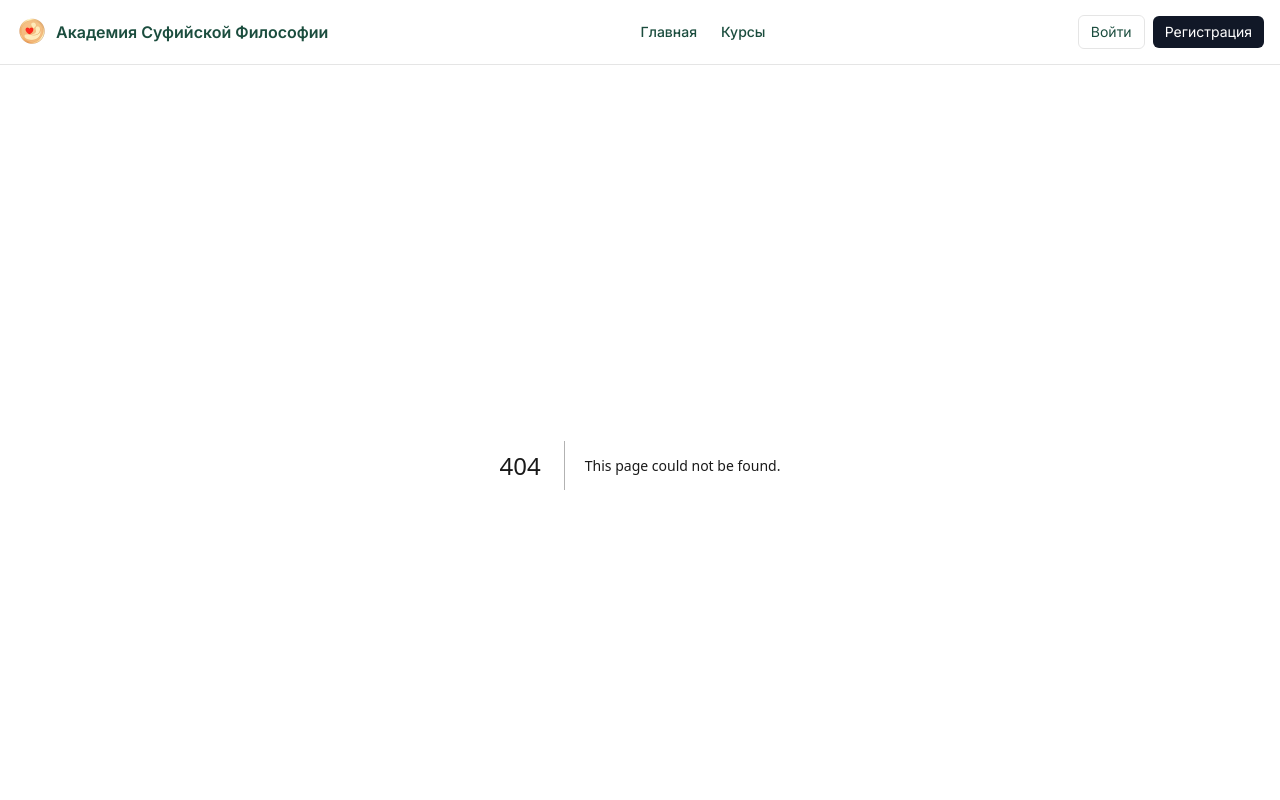
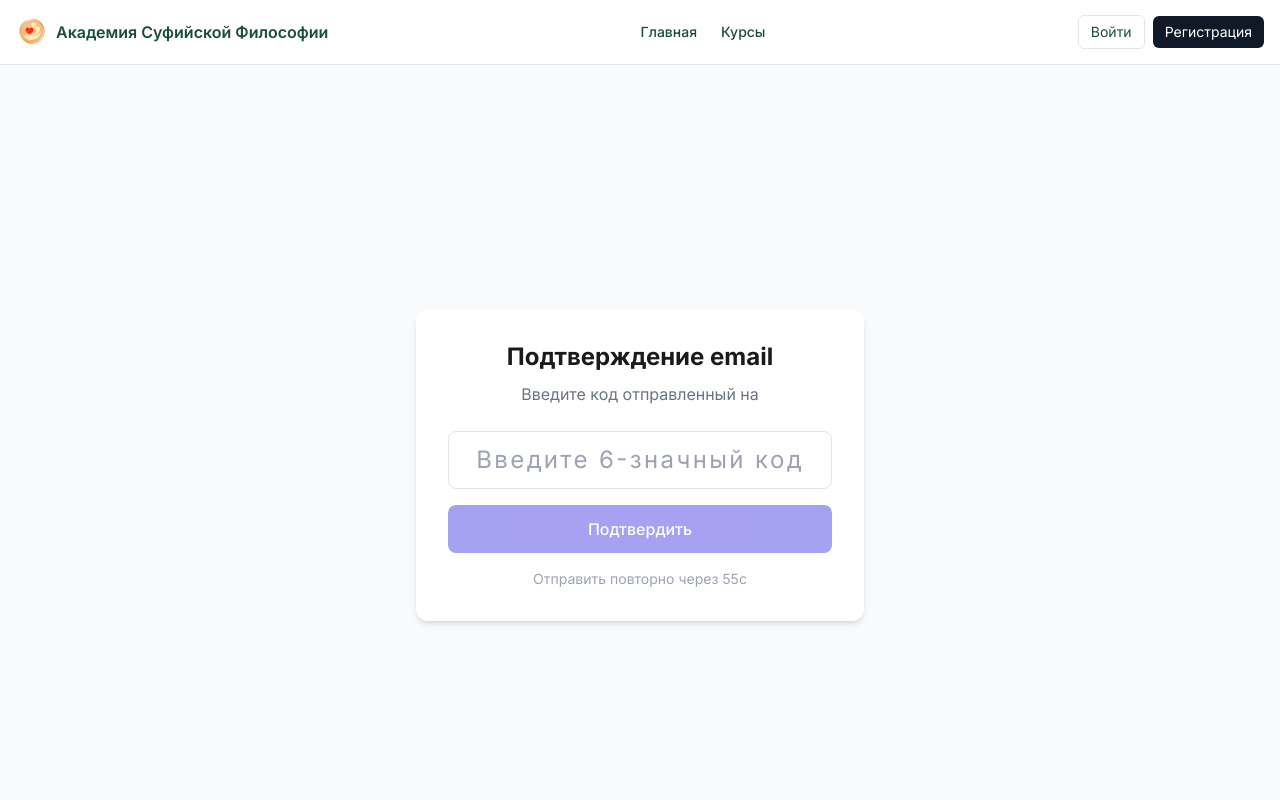
Before and after one commit to minasovhalust-web/sufi-academy, a Next.js app in the folder frontend/: page /auth/verify-email in a window 1280 px wide. Before the commit this address had no page. Shown: the top 800 px of the page. Built offline with nearby package versions, Linux system fonts and the light colour scheme.

Commit message:
Fix verify email suspense

```diff
--- a/frontend/src/app/auth/register/page.tsx
+++ b/frontend/src/app/auth/register/page.tsx
@@ -57,7 +57,7 @@ export default function RegisterPage() {
       },
       {
         onSuccess: () => {
-          router.push('/dashboard')
+          router.push('/auth/verify-email?email=' + encodeURIComponent(data.email))
         },
       }
     )
--- /dev/null
+++ b/frontend/src/app/auth/verify-email/page.tsx
@@ -0,0 +1,92 @@
+'use client'
+import { useState, useEffect, Suspense } from 'react'
+import { useRouter, useSearchParams } from 'next/navigation'
+import { apiClient } from '@/lib/api'
+
+function VerifyEmailForm() {
+  const router = useRouter()
+  const searchParams = useSearchParams()
+  const email = searchParams.get('email') || ''
+  const [code, setCode] = useState('')
+  const [error, setError] = useState('')
+  const [success, setSuccess] = useState('')
+  const [loading, setLoading] = useState(false)
+  const [resendTimer, setResendTimer] = useState(60)
+
+  useEffect(() => {
+    if (resendTimer > 0) {
+      const t = setTimeout(() => setResendTimer(resendTimer - 1), 1000)
+      return () => clearTimeout(t)
+    }
+  }, [resendTimer])
+
+  const handleSubmit = async (e: React.FormEvent) => {
+    e.preventDefault()
+    setLoading(true)
+    setError('')
+    try {
+      await apiClient.post('/auth/verify-email', { email, code })
+      setSuccess('Email подтверждён! Перенаправляем...')
+      setTimeout(() => router.push('/auth/login'), 2000)
+    } catch (err: any) {
+      setError(err.response?.data?.message || 'Неверный код')
+    } finally {
+      setLoading(false)
+    }
+  }
+
+  const handleResend = async () => {
+    try {
+      await apiClient.post('/auth/resend-verification', { email })
+      setResendTimer(60)
+      setError('')
+    } catch (err: any) {
+      setError(err.response?.data?.message || 'Ошибка отправки')
+    }
+  }
+
+  return (
+    <div className="min-h-screen flex items-center justify-center bg-gray-50">
+      <div className="bg-white p-8 rounded-xl shadow-md w-full max-w-md">
+        <h1 className="text-2xl font-bold text-center mb-2">Подтверждение email</h1>
+        <p className="text-gray-500 text-center mb-6">Введите код отправленный на {email}</p>
+        <form onSubmit={handleSubmit}>
+          <input
+            type="text"
+            value={code}
+            onChange={e => setCode(e.target.value)}
+            placeholder="Введите 6-значный код"
+            maxLength={6}
+            className="w-full border rounded-lg px-4 py-3 text-center text-2xl tracking-widest mb-4 focus:outline-none focus:ring-2 focus:ring-indigo-500"
+          />
+          {error && <p className="text-red-500 text-sm mb-3">{error}</p>}
+          {success && <p className="text-green-500 text-sm mb-3">{success}</p>}
+          <button
+            type="submit"
+            disabled={loading || code.length !== 6}
+            className="w-full bg-indigo-600 text-white py-3 rounded-lg font-medium hover:bg-indigo-700 disabled:opacity-50"
+          >
+            {loading ? 'Проверяем...' : 'Подтвердить'}
+          </button>
+        </form>
+        <div className="mt-4 text-center">
+          {resendTimer > 0 ? (
+            <p className="text-gray-400 text-sm">Отправить повторно через {resendTimer}с</p>
+          ) : (
+            <button onClick={handleResend} className="text-indigo-600 text-sm hover:underline">
+              Отправить код повторно
+            </button>
+          )}
+        </div>
+      </div>
+    </div>
+  )
+}
+
+export default function VerifyEmailPage() {
+  return (
+    <Suspense fallback={<div className="min-h-screen flex items-center justify-center">Загрузка...</div>}>
+      <VerifyEmailForm />
+    </Suspense>
+  )
+}
```
